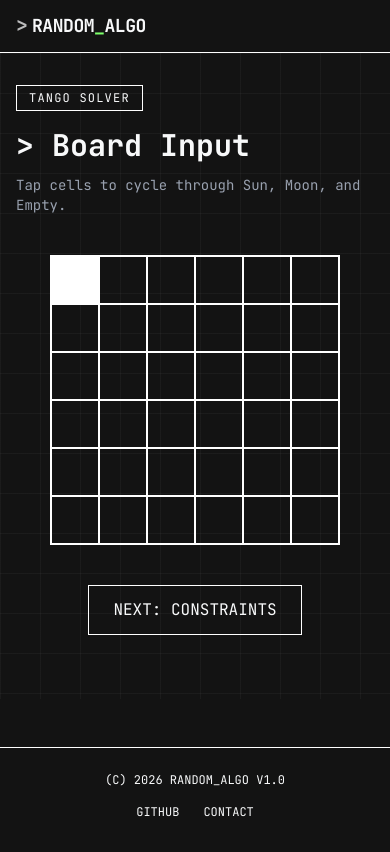
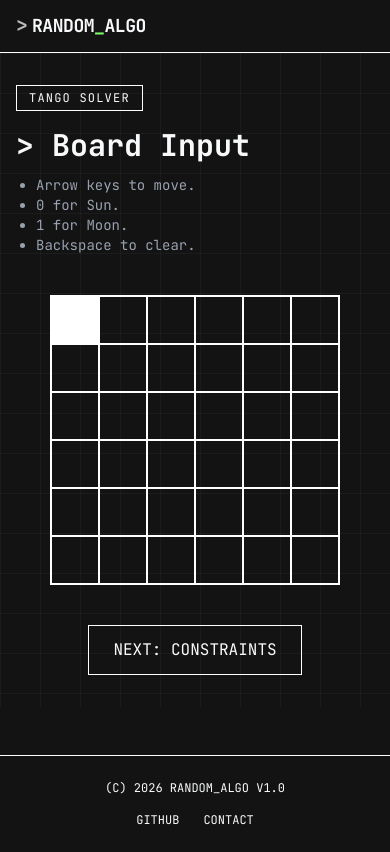
Before and after one commit to vishesh-sachan/RandomAlgos, a React (Vite) app: page /visualizers/tango in a window 390 px wide. Built offline with nearby package versions, Linux system fonts and the light colour scheme.

Commit message:
fix: add proper instructions

```diff
--- a/src/pages/TangoVisualizer.tsx
+++ b/src/pages/TangoVisualizer.tsx
@@ -143,7 +143,12 @@ function TangoVisualizer() {
               &gt; Board Input
             </h1>
 
-            <div className="mt-3 text-gray-400 text-sm sm:text-base hidden sm:block">
+            {isTouchDevice ? (
+              <div className="mt-3 text-gray-400 text-sm sm:text-base">
+                <p>Tap cells to cycle through Sun, Moon, and Empty.</p>
+              </div>
+            ) : (
+              <div className="mt-3 text-gray-400 text-sm sm:text-base">
                 <ul className="list-disc pl-5">
                   <li>Arrow keys to move.</li>
                   <li>0 for Sun.</li>
@@ -151,9 +156,7 @@ function TangoVisualizer() {
                   <li>Backspace to clear.</li>
                 </ul>
               </div>
-            <div className="mt-3 text-gray-400 text-sm sm:text-base block sm:hidden">
-              <p>Tap cells to cycle through Sun, Moon, and Empty.</p>
-            </div>
+            )}
           </div>
 
           <div className="flex justify-center">
```
Lines whose indentation alone changed are shown as unchanged.
